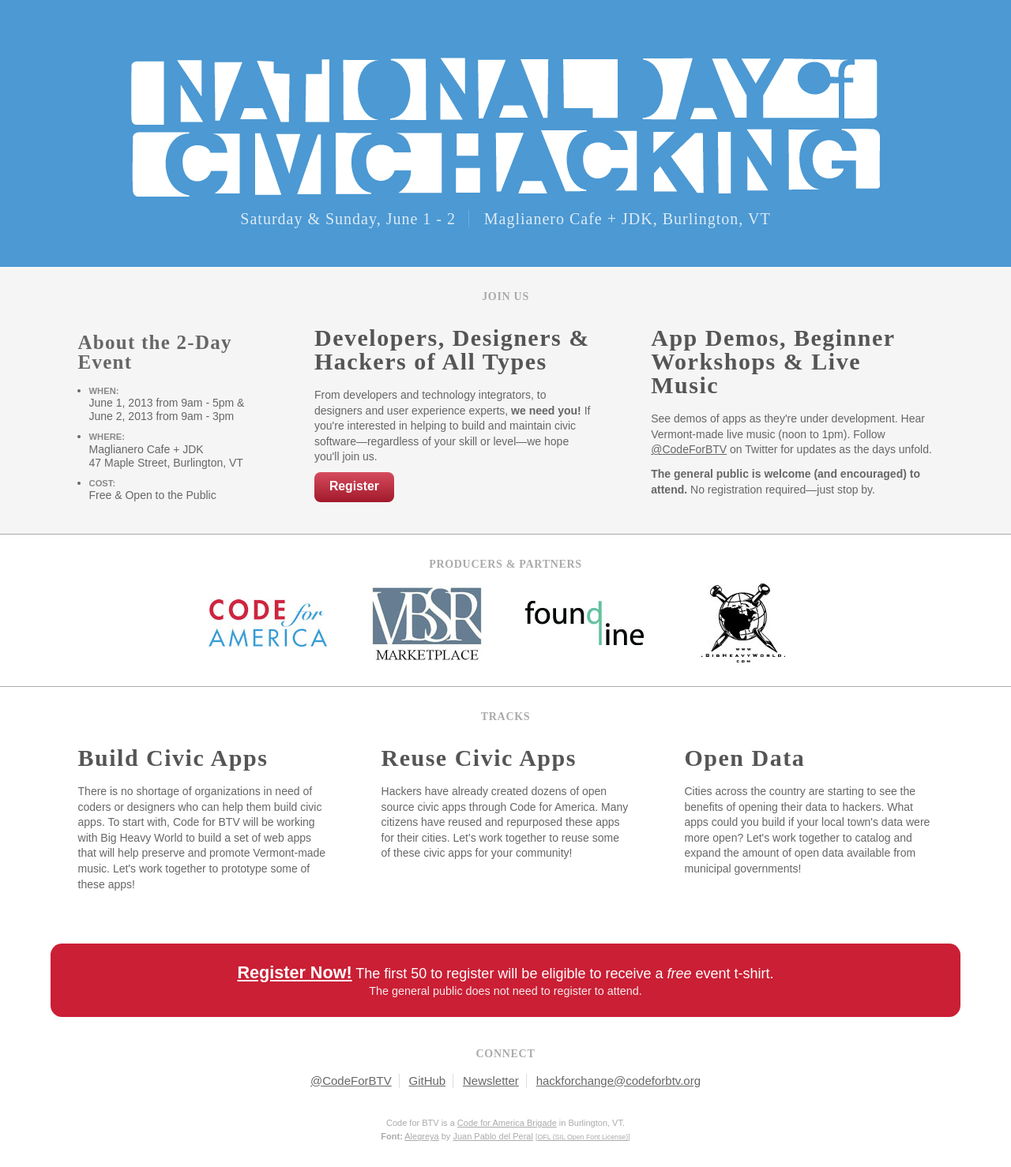
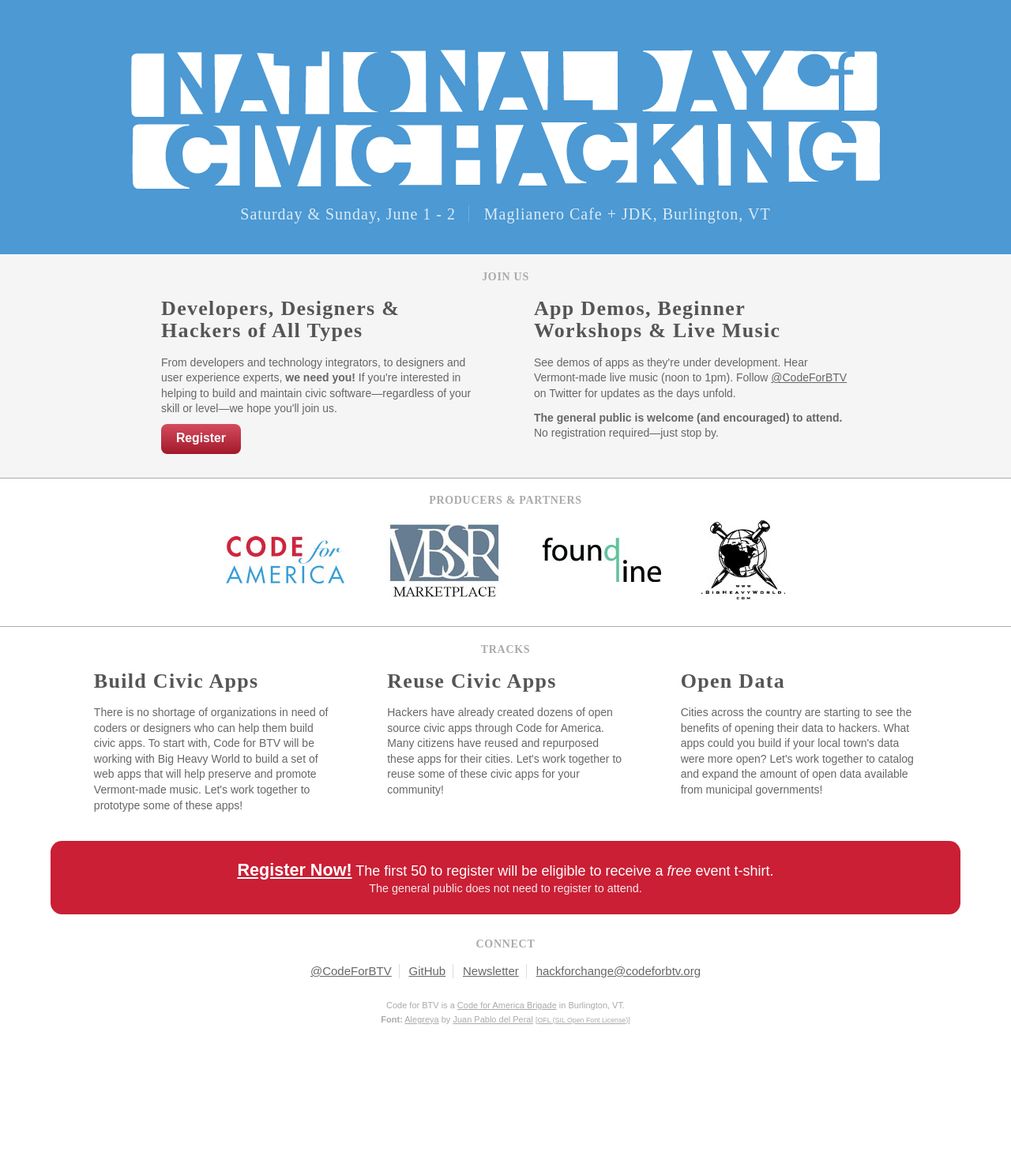
Before and after one commit to tedholtz/codeforbtv.github.com, a Jekyll site: the page built from index.html, in a window 1280 px wide. Shown: the whole page at 79% size. Built offline with Jekyll 4.4.1, drawn with Linux system fonts in a browser that asks for light colours; some web fonts are replaced; after the commit the page ends 1329 px from its top, so only the background shows below that.

Commit message:
Update content and responsive layout.

```diff
--- a/css/content.css
+++ b/css/content.css
@@ -9,8 +9,8 @@
 h1 {
     margin-top: 0.4em;
     margin-bottom: 0.6em;
-    font-size: 3.0em;
-    line-height: 1.0;
+    font-size: 2.6em;
+    line-height: 1.1;
     font-weight: bold;
     color: #555;
 }
@@ -162,10 +162,19 @@
     color: #888;
     text-transform: uppercase;
 }
+#producers-partners nav li {
+    display: inline-block;
+    margin-top: 0.6em;
+    vertical-align: middle;
+}
 #producers-partners nav li:not(:last-child) {
     margin-right: 1.6em;
     padding-right: 1.6em;
     border-right: none;
+}
+#producers-partners nav li img {
+    width: 100%;
+    height: auto;
 }
 #register p,
 #register a {
@@ -197,26 +206,16 @@
 #connect ul {
     text-align: center;
 }
-.logo {
-    width: 150px;
-    height: 100px;
-    display: block;
-    background-color: transparent;
-    background-repeat: no-repeat;
-    background-position: center center;
-    text-indent: -999em;
+@media screen and (max-width: 479px) {
+    #producers-partners nav li {
+        max-width: 35%;
+    }
 }
-.logo-vbsr-marketplace {
-    background-image: url(/media/VBSR-Marketplace-150x97.jpg);
+@media screen and (min-width: 480px) and (max-width: 1023px) {
+    #producers-partners nav li {
+        max-width: 20%;
+    }
 }
-.logo-found-line {
-    background-image: url(/media/Found-Line-150x56.jpg);
-}
-.logo-big-heavy-world {
-    background-image: url(/media/Big-Heavy-World-106x100.jpg);
-}
-.logo-code-for-america {
-    background-image: url(/media/Code-for-America-150x60.jpg);
 @media screen and (max-width: 767px) {
     body > header#overview li {
         display: block;
@@ -226,4 +225,12 @@
         border-right: none;
     }
 }
+@media screen and (max-width: 1023px) {
+    h1 {
+        font-size: 2.2em;
+    }
+    #producers-partners nav li:not(:last-child) {
+        margin-right: 0.6em;
+        padding-right: 0.6em;
+    }
 }
--- a/css/layout.css
+++ b/css/layout.css
@@ -10,31 +10,8 @@
 body > section,
 body > article,
 body > footer {
-    clear: both;
-    padding: 1.5em 5% 0;
+    padding: 1.5em 5% 1.0em;
 }
-body > header:before,
-body > section:before,
-body > article:before,
-body > footer:before,
-body > header > h1 ~ article:before,
-body > section > h1 ~ article:before,
-body > article > h1 ~ article:before,
-body > footer > h1 ~ article:before,
-body > header:after,
-body > section:after,
-body > article:after,
-body > footer:after,
-body > header > h1 ~ article:after,
-body > section > h1 ~ article:after,
-body > article > h1 ~ article:after,
-body > footer > h1 ~ article:after {
-    display: block;
-    clear: both;
-    color: transparent;
-    content: ".";
-}
-
 body > header > *,
 body > section > *,
 body > article > *,
@@ -53,13 +30,10 @@
 body > section > article,
 body > article > article,
 body > footer > article {
-    width: 27.33333333%;
-    float: left;
-    clear: none;
+    width: 26%;
+    display: inline-block;
     padding: 0 3% 2.0em;
-}
-body article > h1 {
-
+    vertical-align: top;
 }
 #overview {
     padding-bottom: 4.0em;
@@ -68,12 +42,10 @@
 #participate {
     background-color: #F5F5F5;
 }
-#participate #details {
-    width: 20%;
-}
 #participate #hackers,
 #participate #public {
-    width: 31%;
+    max-width: 400px;
+    width: 43%;
 }
 #producers-partners {
     border-top: 1px solid #AAA;
@@ -99,3 +71,17 @@
 body > footer a:focus {
     color: #BBB;
 }
+@media screen and (max-width: 599px) {
+    #participate #hackers,
+    #participate #public {
+        width: 94%;
+    }
+}
+@media screen and (max-width: 767px) {
+    body > header > article,
+    body > section > article,
+    body > article > article,
+    body > footer > article {
+        width: 94%;
+    }
+}
--- a/index.html
+++ b/index.html
@@ -11,14 +11,6 @@
 </header>
 <section id="participate">
     <h1>Join Us</h1>
-    <article id="details">
-        <h1>About the 2-Day Event</h1>
-        <ul>
-            <li><strong>When:</strong> June 1, 2013 from 9am - 5pm &amp; <br />June 2, 2013 from 9am - 3pm</li>
-            <li><strong>Where:</strong> Maglianero Cafe + JDK <br />47 Maple Street, Burlington, VT</li>
-            <li><strong>Cost:</strong> Free &amp; Open to the Public</li>
-        </ul>
-    </article>
     <article id="hackers">
         <h1>Developers, Designers &amp; Hackers of All Types</h1>
         <p>From developers and technology integrators, to designers and user experience experts, <strong>we need you!</strong> If you're interested in helping to build and maintain civic software—regardless of your skill or level—we hope you'll join us.</p>
@@ -39,10 +31,10 @@
         <h1>Producers &amp; Partners</h1>
         <nav>
             <ul>
-                <li><a href="http://codeforamerica.org/" class="logo logo-code-for-america">Code for America</a></li>
-                <li><a href="http://vbsrmarket.com/" class="logo logo-vbsr-marketplace">VBSR Marketplace</a></li>
-                <li><a href="http://foundline.com/" class="logo logo-found-line">Found Line</a></li>
-                <li><a href="http://bigheavyworld.com/" class="logo logo-big-heavy-world">Big Heavy World</a></li>
+                <li><a href="http://codeforamerica.org/"><img src="/media/Code-for-America-150x60.jpg" width="150" height="60" alt="Code for America" /></a></li>
+                <li><a href="http://vbsrmarket.com/"><img src="/media/VBSR-Marketplace-150x97.jpg" width="150" height="97" alt="VBSR Marketplace" /></a></li>
+                <li><a href="http://foundline.com/"><img src="/media/Found-Line-150x56.jpg" width="150" height="56" alt="Found Line" /></a></li>
+                <li><a href="http://bigheavyworld.com/"><img src="/media/Big-Heavy-World-106x100.jpg" width="106" height="100" alt="Big Heavy World" /></a></li>
             </ul>
         </nav>
     </article>
```
